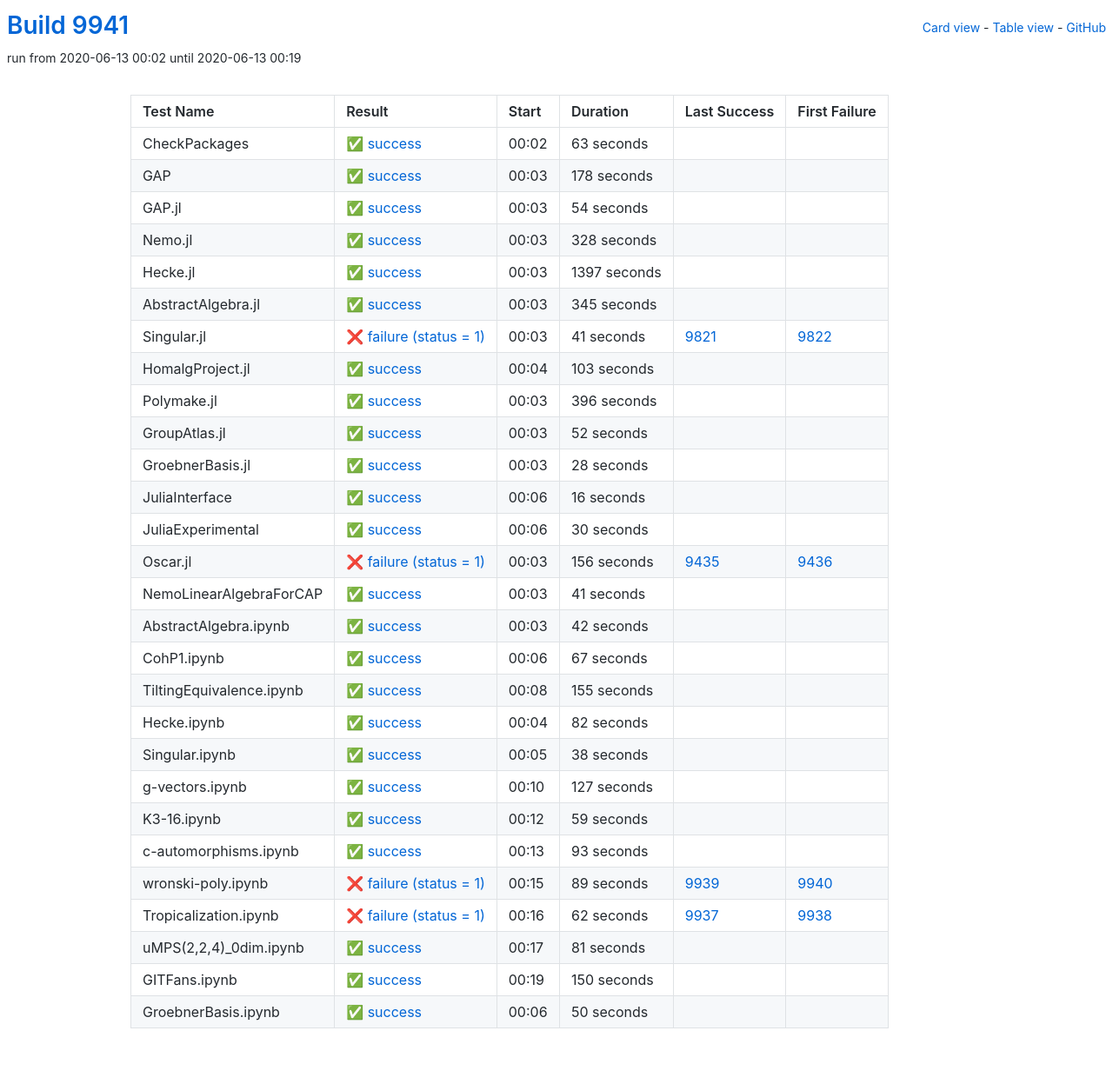
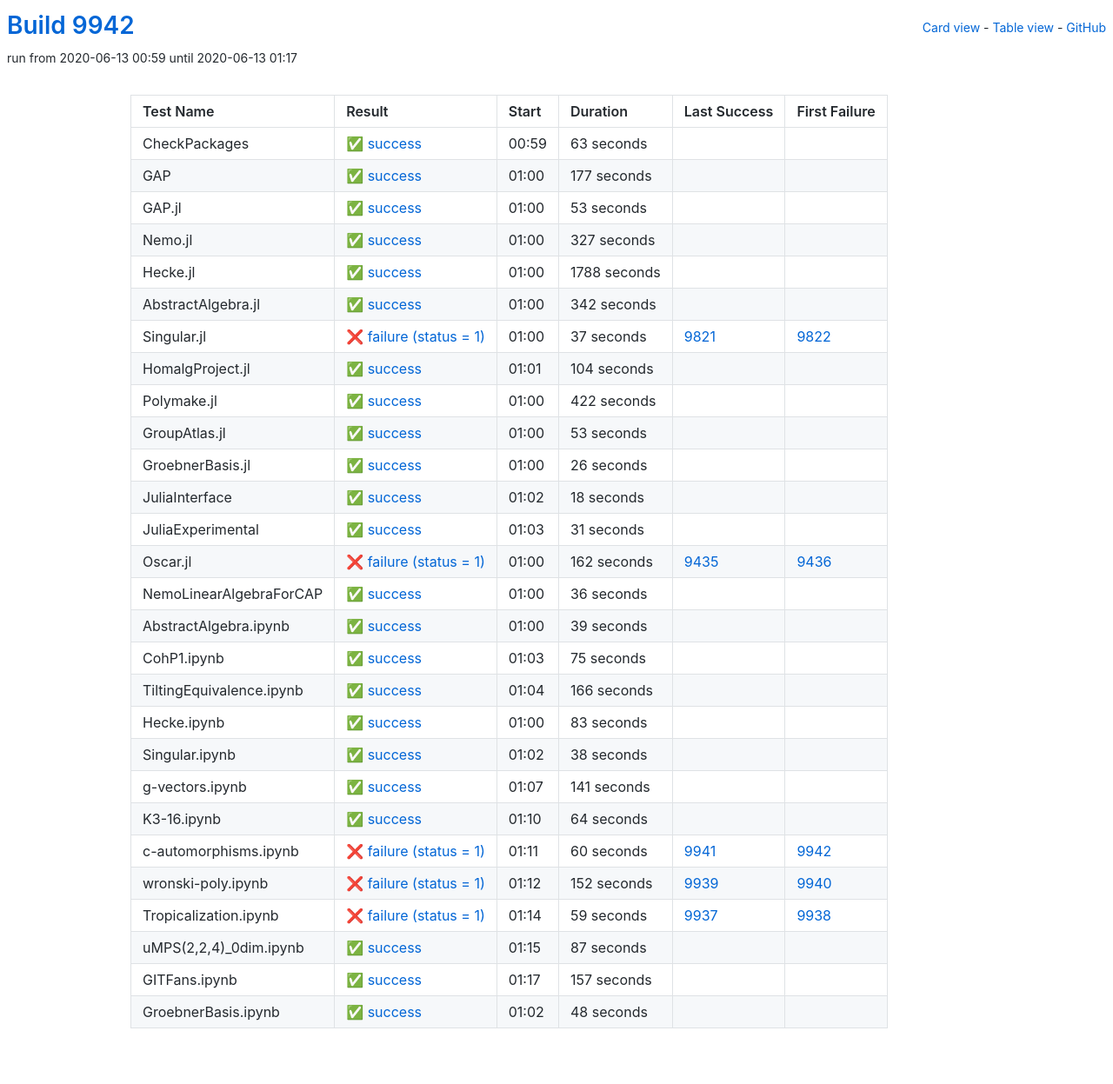
Before and after one commit to oscar-system/oscar-ci-status, a Jekyll site: the page built from table.html, in a window 1280 px wide. Shown: the whole page at 87% size. Built offline with Jekyll 4.4.1, drawn with Linux system fonts in a browser that asks for light colours.

Commit message:
Build #9942

```diff
--- a/_data/ci.yml
+++ b/_data/ci.yml
@@ -1,6 +1,6 @@
 ---
-build: 9941
-build_url: https://oscarci.mathematik.uni-kl.de/job/oscar/9941/
+build: 9942
+build_url: https://oscarci.mathematik.uni-kl.de/job/oscar/9942/
 job: oscar
 organization: oscar-system
 repo: oscar-ci-status
@@ -8,8 +8,8 @@
 tests:
 - name: CheckPackages
   id: checkpackages
-  log: https://oscarci.mathematik.uni-kl.de/job/oscar/9941/artifact/logs/build-9941/CheckPackages.log
-  start: 2020-06-13 00:02
+  log: https://oscarci.mathematik.uni-kl.de/job/oscar/9942/artifact/logs/build-9942/CheckPackages.log
+  start: 2020-06-13 00:59
   success: true
   exitcode: 0
   status: success
@@ -20,224 +20,224 @@
   first_failure_url:
 - name: GAP
   id: gap
-  log: https://oscarci.mathematik.uni-kl.de/job/oscar/9941/artifact/logs/build-9941/GAP.log
-  start: 2020-06-13 00:03
+  log: https://oscarci.mathematik.uni-kl.de/job/oscar/9942/artifact/logs/build-9942/GAP.log
+  start: 2020-06-13 01:00
   success: true
   exitcode: 0
   status: success
-  duration: 178
+  duration: 177
   last_success: false
   last_success_url:
   first_failure: false
   first_failure_url:
 - name: GAP.jl
   id: gap-jl
-  log: https://oscarci.mathematik.uni-kl.de/job/oscar/9941/artifact/logs/build-9941/GAP.jl.log
-  start: 2020-06-13 00:03
+  log: https://oscarci.mathematik.uni-kl.de/job/oscar/9942/artifact/logs/build-9942/GAP.jl.log
+  start: 2020-06-13 01:00
   success: true
   exitcode: 0
   status: success
-  duration: 54
+  duration: 53
   last_success: false
   last_success_url:
   first_failure: false
   first_failure_url:
 - name: Nemo.jl
   id: nemo-jl
-  log: https://oscarci.mathematik.uni-kl.de/job/oscar/9941/artifact/logs/build-9941/Nemo.jl.log
-  start: 2020-06-13 00:03
+  log: https://oscarci.mathematik.uni-kl.de/job/oscar/9942/artifact/logs/build-9942/Nemo.jl.log
+  start: 2020-06-13 01:00
   success: true
   exitcode: 0
   status: success
-  duration: 328
+  duration: 327
   last_success: false
   last_success_url:
   first_failure: false
   first_failure_url:
 - name: Hecke.jl
   id: hecke-jl
-  log: https://oscarci.mathematik.uni-kl.de/job/oscar/9941/artifact/logs/build-9941/Hecke.jl.log
-  start: 2020-06-13 00:03
+  log: https://oscarci.mathematik.uni-kl.de/job/oscar/9942/artifact/logs/build-9942/Hecke.jl.log
+  start: 2020-06-13 01:00
   success: true
   exitcode: 0
   status: success
-  duration: 1397
+  duration: 1788
   last_success: false
   last_success_url:
   first_failure: false
   first_failure_url:
 - name: AbstractAlgebra.jl
   id: abstractalgebra-jl
-  log: https://oscarci.mathematik.uni-kl.de/job/oscar/9941/artifact/logs/build-9941/AbstractAlgebra.jl.log
-  start: 2020-06-13 00:03
+  log: https://oscarci.mathematik.uni-kl.de/job/oscar/9942/artifact/logs/build-9942/AbstractAlgebra.jl.log
+  start: 2020-06-13 01:00
   success: true
   exitcode: 0
   status: success
-  duration: 345
+  duration: 342
   last_success: false
   last_success_url:
   first_failure: false
   first_failure_url:
 - name: Singular.jl
   id: singular-jl
-  log: https://oscarci.mathematik.uni-kl.de/job/oscar/9941/artifact/logs/build-9941/Singular.jl.log
-  start: 2020-06-13 00:03
+  log: https://oscarci.mathematik.uni-kl.de/job/oscar/9942/artifact/logs/build-9942/Singular.jl.log
+  start: 2020-06-13 01:00
   success: false
   exitcode: 1
   status: failure
-  duration: 41
+  duration: 37
   last_success: 9821
   last_success_url: https://oscarci.mathematik.uni-kl.de/job/oscar/9821/
   first_failure: 9822
   first_failure_url: https://oscarci.mathematik.uni-kl.de/job/oscar/9822/
 - name: HomalgProject.jl
   id: homalgproject-jl
-  log: https://oscarci.mathematik.uni-kl.de/job/oscar/9941/artifact/logs/build-9941/HomalgProject.jl.log
-  start: 2020-06-13 00:04
+  log: https://oscarci.mathematik.uni-kl.de/job/oscar/9942/artifact/logs/build-9942/HomalgProject.jl.log
+  start: 2020-06-13 01:01
   success: true
   exitcode: 0
   status: success
-  duration: 103
+  duration: 104
   last_success: false
   last_success_url:
   first_failure: false
   first_failure_url:
 - name: Polymake.jl
   id: polymake-jl
-  log: https://oscarci.mathematik.uni-kl.de/job/oscar/9941/artifact/logs/build-9941/Polymake.jl.log
-  start: 2020-06-13 00:03
+  log: https://oscarci.mathematik.uni-kl.de/job/oscar/9942/artifact/logs/build-9942/Polymake.jl.log
+  start: 2020-06-13 01:00
   success: true
   exitcode: 0
   status: success
-  duration: 396
+  duration: 422
   last_success: false
   last_success_url:
   first_failure: false
   first_failure_url:
 - name: GroupAtlas.jl
   id: groupatlas-jl
-  log: https://oscarci.mathematik.uni-kl.de/job/oscar/9941/artifact/logs/build-9941/GroupAtlas.jl.log
-  start: 2020-06-13 00:03
+  log: https://oscarci.mathematik.uni-kl.de/job/oscar/9942/artifact/logs/build-9942/GroupAtlas.jl.log
+  start: 2020-06-13 01:00
   success: true
   exitcode: 0
   status: success
-  duration: 52
+  duration: 53
   last_success: false
   last_success_url:
   first_failure: false
   first_failure_url:
 - name: GroebnerBasis.jl
   id: groebnerbasis-jl
-  log: https://oscarci.mathematik.uni-kl.de/job/oscar/9941/artifact/logs/build-9941/GroebnerBasis.jl.log
-  start: 2020-06-13 00:03
+  log: https://oscarci.mathematik.uni-kl.de/job/oscar/9942/artifact/logs/build-9942/GroebnerBasis.jl.log
+  start: 2020-06-13 01:00
   success: true
   exitcode: 0
   status: success
-  duration: 28
+  duration: 26
   last_success: false
   last_success_url:
   first_failure: false
   first_failure_url:
 - name: JuliaInterface
   id: juliainterface
-  log: https://oscarci.mathematik.uni-kl.de/job/oscar/9941/artifact/logs/build-9941/JuliaInterface.log
-  start: 2020-06-13 00:06
+  log: https://oscarci.mathematik.uni-kl.de/job/oscar/9942/artifact/logs/build-9942/JuliaInterface.log
+  start: 2020-06-13 01:02
   success: true
   exitcode: 0
   status: success
-  duration: 16
+  duration: 18
   last_success: false
   last_success_url:
   first_failure: false
   first_failure_url:
 - name: JuliaExperimental
   id: juliaexperimental
-  log: https://oscarci.mathematik.uni-kl.de/job/oscar/9941/artifact/logs/build-9941/JuliaExperimental.log
-  start: 2020-06-13 00:06
+  log: https://oscarci.mathematik.uni-kl.de/job/oscar/9942/artifact/logs/build-9942/JuliaExperimental.log
+  start: 2020-06-13 01:03
   success: true
   exitcode: 0
   status: success
-  duration: 30
+  duration: 31
   last_success: false
   last_success_url:
   first_failure: false
   first_failure_url:
 - name: Oscar.jl
   id: oscar-jl
-  log: https://oscarci.mathematik.uni-kl.de/job/oscar/9941/artifact/logs/build-9941/Oscar.jl.log
-  start: 2020-06-13 00:03
+  log: https://oscarci.mathematik.uni-kl.de/job/oscar/9942/artifact/logs/build-9942/Oscar.jl.log
+  start: 2020-06-13 01:00
   success: false
   exitcode: 1
   status: failure
-  duration: 156
+  duration: 162
   last_success: 9435
   last_success_url: https://oscarci.mathematik.uni-kl.de/job/oscar/9435/
   first_failure: 9436
   first_failure_url: https://oscarci.mathematik.uni-kl.de/job/oscar/9436/
 - name: NemoLinearAlgebraForCAP
   id: nemolinearalgebraforcap
-  log: https://oscarci.mathematik.uni-kl.de/job/oscar/9941/artifact/logs/build-9941/NemoLinearAlgebraForCAP.log
-  start: 2020-06-13 00:03
+  log: https://oscarci.mathematik.uni-kl.de/job/oscar/9942/artifact/logs/build-9942/NemoLinearAlgebraForCAP.log
+  start: 2020-06-13 01:00
   success: true
   exitcode: 0
   status: success
-  duration: 41
+  duration: 36
   last_success: false
   last_success_url:
   first_failure: false
   first_failure_url:
 - name: AbstractAlgebra.ipynb
   id: abstractalgebra-ipynb
-  log: https://oscarci.mathematik.uni-kl.de/job/oscar/9941/artifact/logs/build-9941/AbstractAlgebra.ipynb.log
-  start: 2020-06-13 00:03
+  log: https://oscarci.mathematik.uni-kl.de/job/oscar/9942/artifact/logs/build-9942/AbstractAlgebra.ipynb.log
+  start: 2020-06-13 01:00
   success: true
   exitcode: 0
   status: success
-  duration: 42
+  duration: 39
   last_success: false
   last_success_url:
   first_failure: false
   first_failure_url:
 - name: CohP1.ipynb
   id: cohp1-ipynb
-  log: https://oscarci.mathematik.uni-kl.de/job/oscar/9941/artifact/logs/build-9941/CohP1.ipynb.log
-  start: 2020-06-13 00:06
+  log: https://oscarci.mathematik.uni-kl.de/job/oscar/9942/artifact/logs/build-9942/CohP1.ipynb.log
+  start: 2020-06-13 01:03
   success: true
   exitcode: 0
   status: success
-  duration: 67
+  duration: 75
   last_success: false
   last_success_url:
   first_failure: false
   first_failure_url:
 - name: TiltingEquivalence.ipynb
   id: tiltingequivalence-ipynb
-  log: https://oscarci.mathematik.uni-kl.de/job/oscar/9941/artifact/logs/build-9941/TiltingEquivalence.ipynb.log
-  start: 2020-06-13 00:08
+  log: https://oscarci.mathematik.uni-kl.de/job/oscar/9942/artifact/logs/build-9942/TiltingEquivalence.ipynb.log
+  start: 2020-06-13 01:04
   success: true
   exitcode: 0
   status: success
-  duration: 155
+  duration: 166
   last_success: false
   last_success_url:
   first_failure: false
   first_failure_url:
 - name: Hecke.ipynb
   id: hecke-ipynb
-  log: https://oscarci.mathematik.uni-kl.de/job/oscar/9941/artifact/logs/build-9941/Hecke.ipynb.log
-  start: 2020-06-13 00:04
+  log: https://oscarci.mathematik.uni-kl.de/job/oscar/9942/artifact/logs/build-9942/Hecke.ipynb.log
+  start: 2020-06-13 01:00
   success: true
   exitcode: 0
   status: success
-  duration: 82
+  duration: 83
   last_success: false
   last_success_url:
   first_failure: false
   first_failure_url:
 - name: Singular.ipynb
   id: singular-ipynb
-  log: https://oscarci.mathematik.uni-kl.de/job/oscar/9941/artifact/logs/build-9941/Singular.ipynb.log
-  start: 2020-06-13 00:05
+  log: https://oscarci.mathematik.uni-kl.de/job/oscar/9942/artifact/logs/build-9942/Singular.ipynb.log
+  start: 2020-06-13 01:02
   success: true
   exitcode: 0
   status: success
@@ -248,96 +248,96 @@
   first_failure_url:
 - name: g-vectors.ipynb
   id: g-vectors-ipynb
-  log: https://oscarci.mathematik.uni-kl.de/job/oscar/9941/artifact/logs/build-9941/g-vectors.ipynb.log
-  start: 2020-06-13 00:10
+  log: https://oscarci.mathematik.uni-kl.de/job/oscar/9942/artifact/logs/build-9942/g-vectors.ipynb.log
+  start: 2020-06-13 01:07
   success: true
   exitcode: 0
   status: success
-  duration: 127
+  duration: 141
   last_success: false
   last_success_url:
   first_failure: false
   first_failure_url:
 - name: K3-16.ipynb
   id: k3-16-ipynb
-  log: https://oscarci.mathematik.uni-kl.de/job/oscar/9941/artifact/logs/build-9941/K3-16.ipynb.log
-  start: 2020-06-13 00:12
+  log: https://oscarci.mathematik.uni-kl.de/job/oscar/9942/artifact/logs/build-9942/K3-16.ipynb.log
+  start: 2020-06-13 01:10
   success: true
   exitcode: 0
   status: success
-  duration: 59
+  duration: 64
   last_success: false
   last_success_url:
   first_failure: false
   first_failure_url:
 - name: c-automorphisms.ipynb
   id: c-automorphisms-ipynb
-  log: https://oscarci.mathematik.uni-kl.de/job/oscar/9941/artifact/logs/build-9941/c-automorphisms.ipynb.log
-  start: 2020-06-13 00:13
-  success: true
-  exitcode: 0
-  status: success
-  duration: 93
-  last_success: false
-  last_success_url:
-  first_failure: false
-  first_failure_url:
-- name: wronski-poly.ipynb
-  id: wronski-poly-ipynb
-  log: https://oscarci.mathematik.uni-kl.de/job/oscar/9941/artifact/logs/build-9941/wronski-poly.ipynb.log
-  start: 2020-06-13 00:15
+  log: https://oscarci.mathematik.uni-kl.de/job/oscar/9942/artifact/logs/build-9942/c-automorphisms.ipynb.log
+  start: 2020-06-13 01:11
   success: false
   exitcode: 1
   status: failure
-  duration: 89
+  duration: 60
+  last_success: 9941
+  last_success_url: https://oscarci.mathematik.uni-kl.de/job/oscar/9941/
+  first_failure: 9942
+  first_failure_url: https://oscarci.mathematik.uni-kl.de/job/oscar/9942/
+- name: wronski-poly.ipynb
+  id: wronski-poly-ipynb
+  log: https://oscarci.mathematik.uni-kl.de/job/oscar/9942/artifact/logs/build-9942/wronski-poly.ipynb.log
+  start: 2020-06-13 01:12
+  success: false
+  exitcode: 1
+  status: failure
+  duration: 152
   last_success: 9939
   last_success_url: https://oscarci.mathematik.uni-kl.de/job/oscar/9939/
   first_failure: 9940
   first_failure_url: https://oscarci.mathematik.uni-kl.de/job/oscar/9940/
 - name: Tropicalization.ipynb
   id: tropicalization-ipynb
-  log: https://oscarci.mathematik.uni-kl.de/job/oscar/9941/artifact/logs/build-9941/Tropicalization.ipynb.log
-  start: 2020-06-13 00:16
+  log: https://oscarci.mathematik.uni-kl.de/job/oscar/9942/artifact/logs/build-9942/Tropicalization.ipynb.log
+  start: 2020-06-13 01:14
   success: false
   exitcode: 1
   status: failure
-  duration: 62
+  duration: 59
   last_success: 9937
   last_success_url: https://oscarci.mathematik.uni-kl.de/job/oscar/9937/
   first_failure: 9938
   first_failure_url: https://oscarci.mathematik.uni-kl.de/job/oscar/9938/
 - name: uMPS(2,2,4)_0dim.ipynb
   id: umps-2-2-4-0dim-ipynb
-  log: https://oscarci.mathematik.uni-kl.de/job/oscar/9941/artifact/logs/build-9941/uMPS-2-2-4-_0dim.ipynb.log
-  start: 2020-06-13 00:17
+  log: https://oscarci.mathematik.uni-kl.de/job/oscar/9942/artifact/logs/build-9942/uMPS-2-2-4-_0dim.ipynb.log
+  start: 2020-06-13 01:15
   success: true
   exitcode: 0
   status: success
-  duration: 81
+  duration: 87
   last_success: false
   last_success_url:
   first_failure: false
   first_failure_url:
 - name: GITFans.ipynb
   id: gitfans-ipynb
-  log: https://oscarci.mathematik.uni-kl.de/job/oscar/9941/artifact/logs/build-9941/GITFans.ipynb.log
-  start: 2020-06-13 00:19
+  log: https://oscarci.mathematik.uni-kl.de/job/oscar/9942/artifact/logs/build-9942/GITFans.ipynb.log
+  start: 2020-06-13 01:17
   success: true
   exitcode: 0
   status: success
-  duration: 150
+  duration: 157
   last_success: false
   last_success_url:
   first_failure: false
   first_failure_url:
 - name: GroebnerBasis.ipynb
   id: groebnerbasis-ipynb
-  log: https://oscarci.mathematik.uni-kl.de/job/oscar/9941/artifact/logs/build-9941/GroebnerBasis.ipynb.log
-  start: 2020-06-13 00:06
+  log: https://oscarci.mathematik.uni-kl.de/job/oscar/9942/artifact/logs/build-9942/GroebnerBasis.ipynb.log
+  start: 2020-06-13 01:02
   success: true
   exitcode: 0
   status: success
-  duration: 50
+  duration: 48
   last_success: false
   last_success_url:
   first_failure: false
```
Also changed, not shown: README.md.
